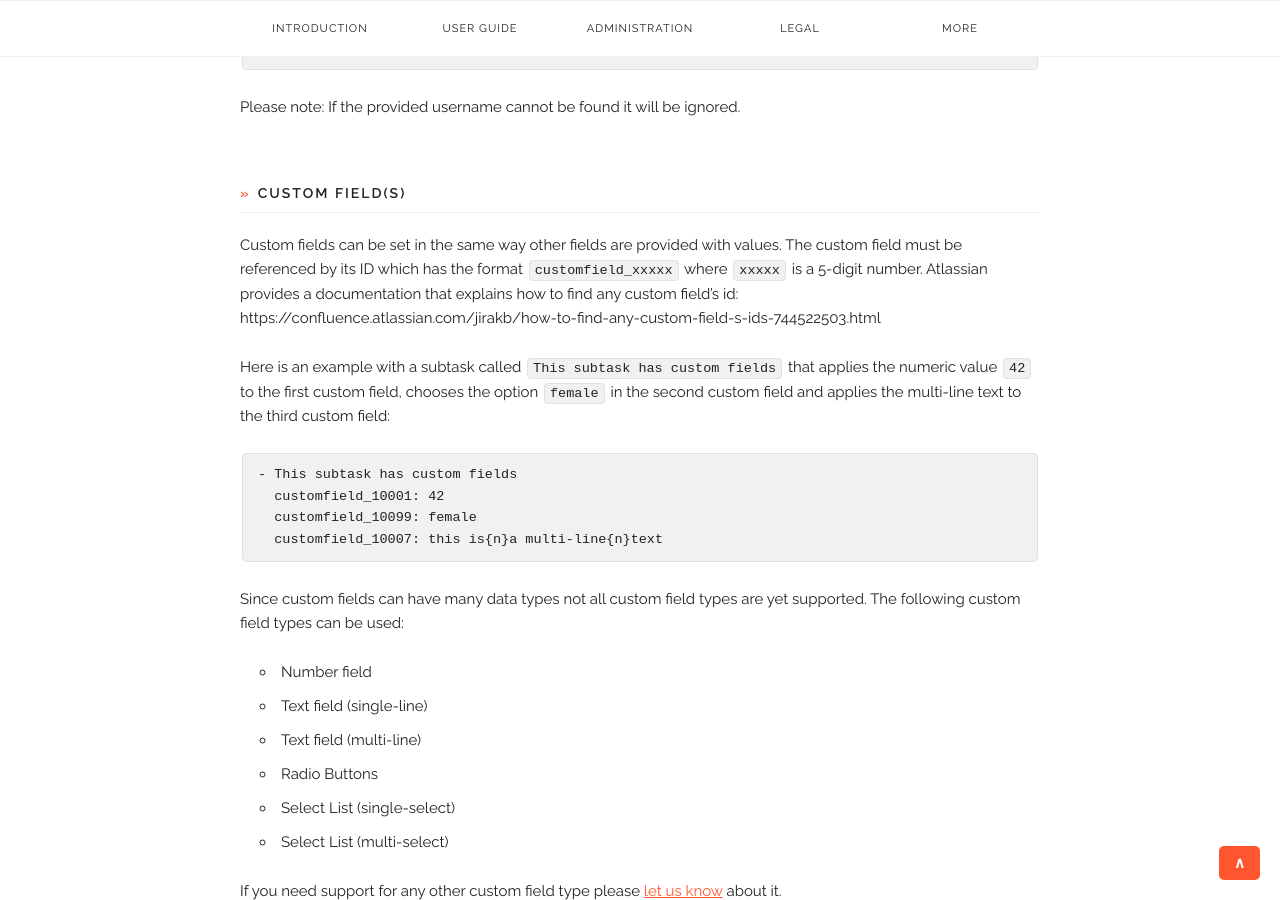
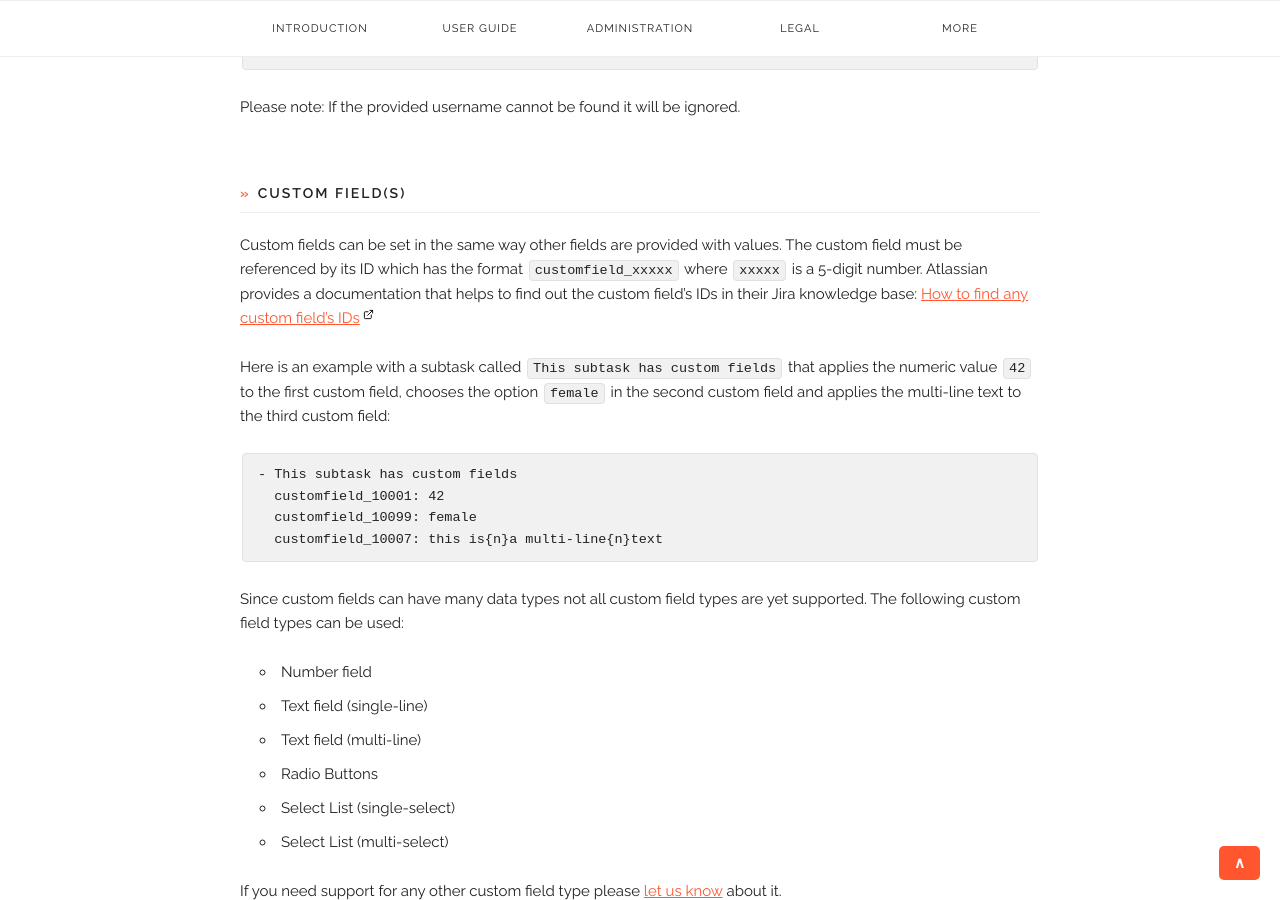
Before and after one commit to codescape/jira-multiple-subtasks, a Jekyll site: the page built from docs/syntax.md, in a window 1280 px wide and 900 px high, scrolled down 5003 px. Built offline with Jekyll 4.4.1, drawn with Linux system fonts in a browser that asks for light colours; nearby versions of some CDN libraries.

Commit message:
docs: improve documentation for custom fields

```diff
--- a/docs/syntax.md
+++ b/docs/syntax.md
@@ -164,8 +164,8 @@ Please note: If the provided username cannot be found it will be ignored.
 
 Custom fields can be set in the same way other fields are provided with values.
 The custom field must be referenced by its ID which has the format `customfield_xxxxx` where `xxxxx` is a 5-digit number.
-Atlassian provides a documentation that explains how to find any custom field's id:
-https://confluence.atlassian.com/jirakb/how-to-find-any-custom-field-s-ids-744522503.html
+Atlassian provides a documentation that helps to find out the custom field's IDs in their Jira knowledge base:
+[How to find any custom field's IDs](https://confluence.atlassian.com/jirakb/how-to-find-any-custom-field-s-ids-744522503.html)
 
 Here is an example with a subtask called `This subtask has custom fields` that applies the numeric value `42` to the first custom field, chooses the option `female` in the second custom field and applies the multi-line text to the third custom field:
 
```
Also changed, not shown: docs/changelog.md.
